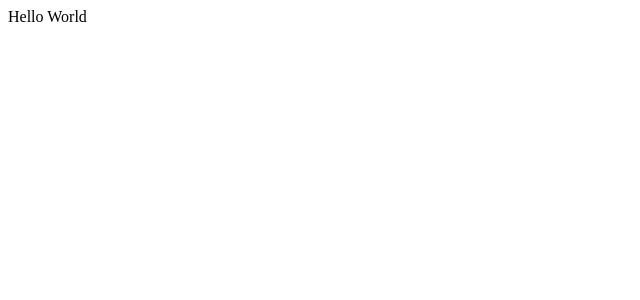
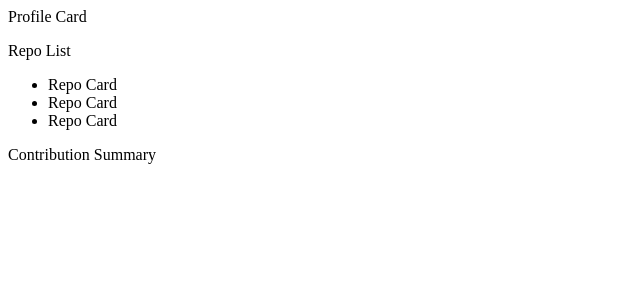
Before and after one commit to CommandShiftHQ/react-bootstrap, a React app: page / in a window 1280 px wide. Shown: the top 300 px of the page, without its empty margins (0-640 px from the left). Built offline with nearby package versions, Linux system fonts and the light colour scheme.

Commit message:
Add some skeleton components

```diff
--- a/src/components/app.jsx
+++ b/src/components/app.jsx
@@ -1,5 +1,6 @@
 import React from 'react';
+import Profile from './profile';
 
-const App = () => <div>Hello World</div>;
+const App = () => <Profile />;
 
 export default App;
--- /dev/null
+++ b/src/components/contribution-summary.jsx
@@ -0,0 +1,5 @@
+import React from 'react';
+
+const ContributionSummary = () => <div>Contribution Summary</div>;
+
+export default ContributionSummary;
--- /dev/null
+++ b/src/components/profile-card.jsx
@@ -0,0 +1,5 @@
+import React from 'react';
+
+const ProfileCard = () => <div>Profile Card</div>;
+
+export default ProfileCard;
--- /dev/null
+++ b/src/components/profile.jsx
@@ -0,0 +1,26 @@
+import React, { Component } from 'react';
+import ContributionSummary from './contribution-summary';
+import ProfileCard from './profile-card';
+import RepoList from './repo-list';
+
+
+class Profile extends Component {
+  constructor() {
+    super();
+    this.state = {};
+  }
+
+  componentDidMount() {}
+
+  render() {
+    return (
+      <div>
+        <ProfileCard />
+        <RepoList />
+        <ContributionSummary />
+      </div>
+    );
+  }
+}
+
+export default Profile;
--- /dev/null
+++ b/src/components/repo-card.jsx
@@ -0,0 +1,5 @@
+import React from 'react';
+
+const RepoCard = () => <li>Repo Card</li>;
+
+export default RepoCard;
--- /dev/null
+++ b/src/components/repo-list.jsx
@@ -0,0 +1,15 @@
+import React from 'react';
+import RepoCard from './repo-card';
+
+const RepoList = () => (
+  <div>
+    <p>Repo List</p>
+    <ul>
+      <RepoCard />
+      <RepoCard />
+      <RepoCard />
+    </ul>
+  </div>
+);
+
+export default RepoList;
```
Also changed, not shown: 1 other file (tests, documents, lock files or other folders).
